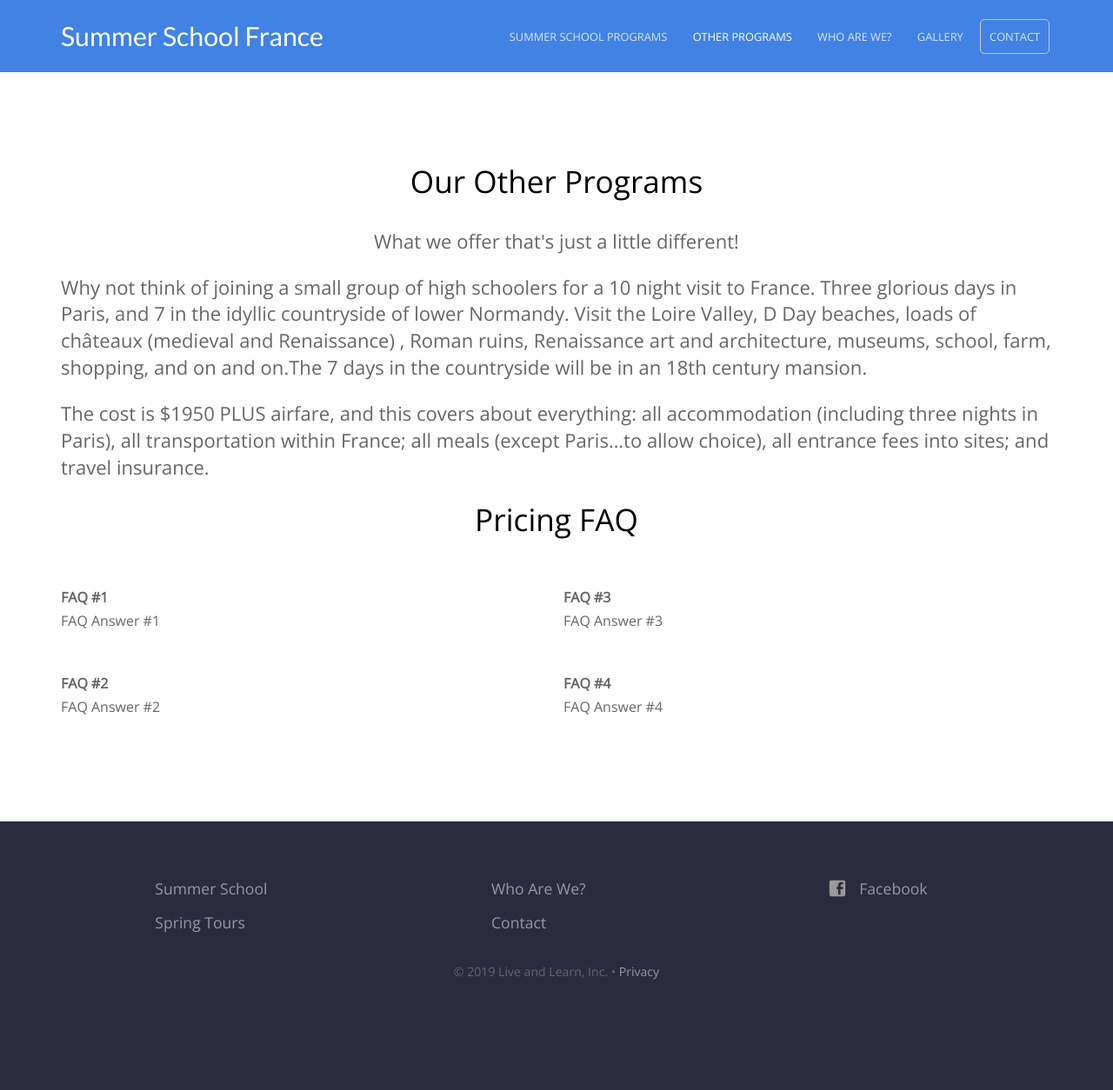
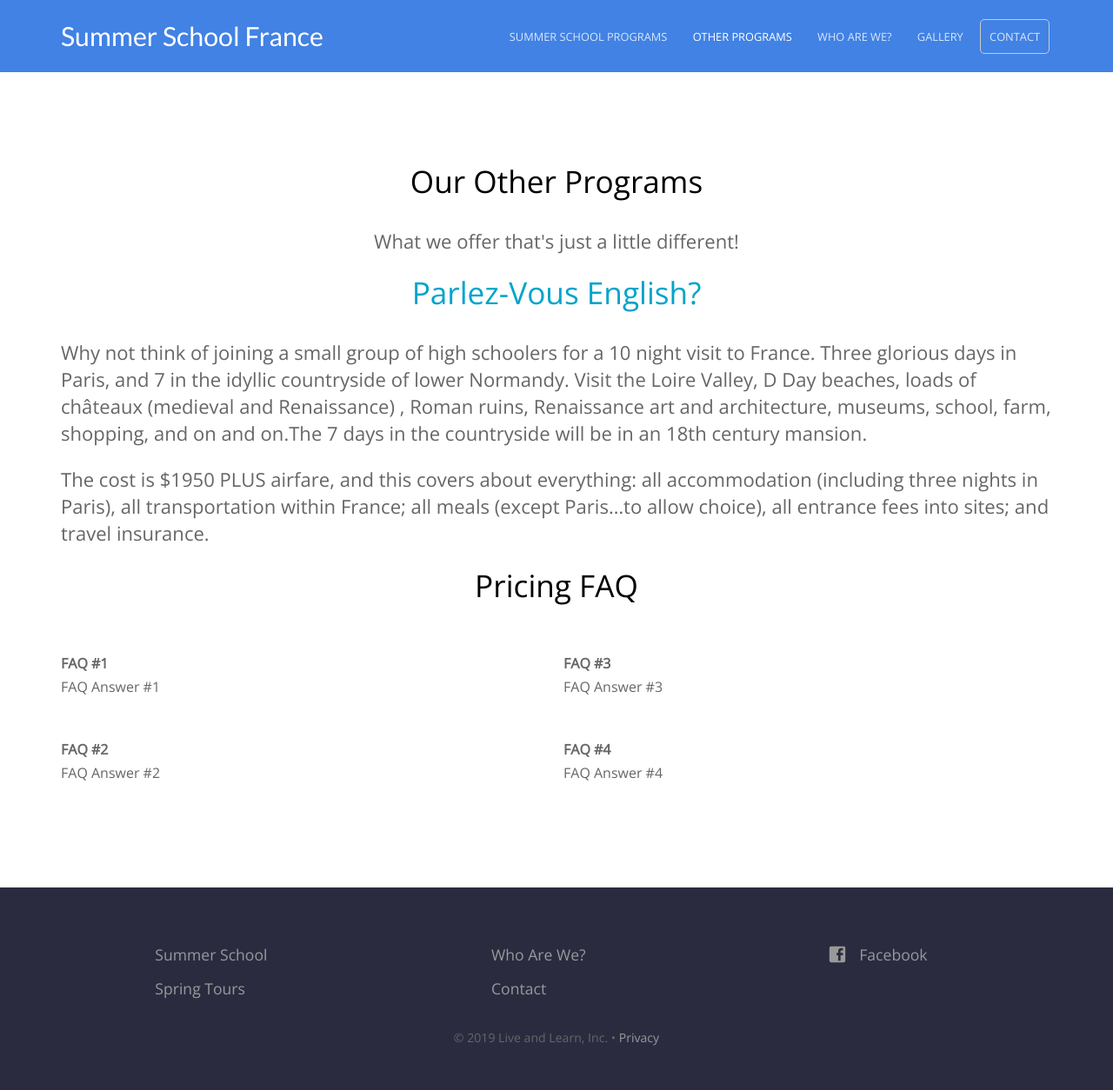
Before and after one commit to baritchie/project1, a Jekyll site: the page built from otherprograms.html, in a window 1280 px wide. Shown: the whole page at 87% size. Built offline with Jekyll 4.4.1, drawn with Linux system fonts in a browser that asks for light colours; before the commit the page ends 1178 px from its top, so only the background shows below that.

Commit message:
Updated 'otherprograms.html' via CloudCannon

```diff
--- a/otherprograms.html
+++ b/otherprograms.html
@@ -12,6 +12,8 @@ faq:
   - question: 'FAQ #4'
     answer: 'FAQ Answer #4'
 ---
+
+<h2><a href="/parlezvousenglish/">Parlez-Vous English?</a></h2>
 
 <div class="otherprograms">
     <p>Why not think of joining a small group of high schoolers for a 10 night  visit to France. Three glorious days in Paris, and 7 in the idyllic countryside of lower Normandy. Visit the Loire Valley, D Day beaches, loads of châteaux (medieval and Renaissance) , Roman ruins, Renaissance art and architecture, museums, school, farm, shopping, and on and on.The 7 days in the countryside will be in an 18th century mansion.</p>
```
